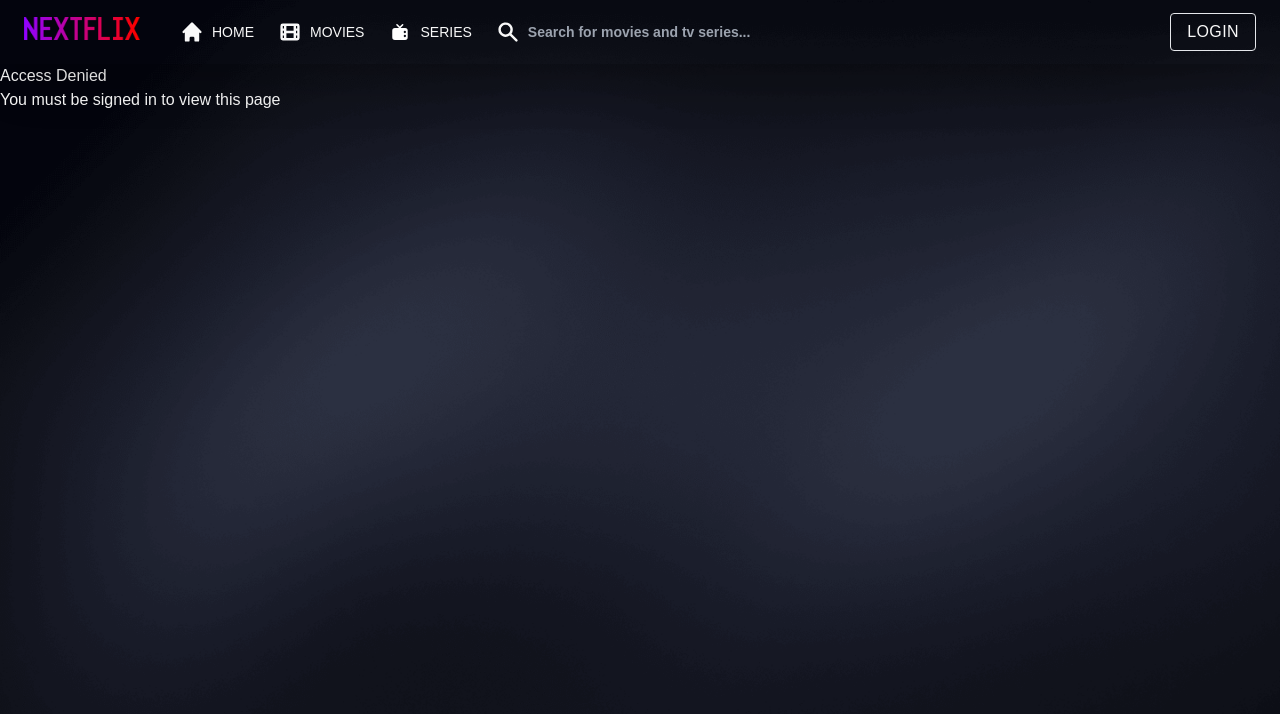
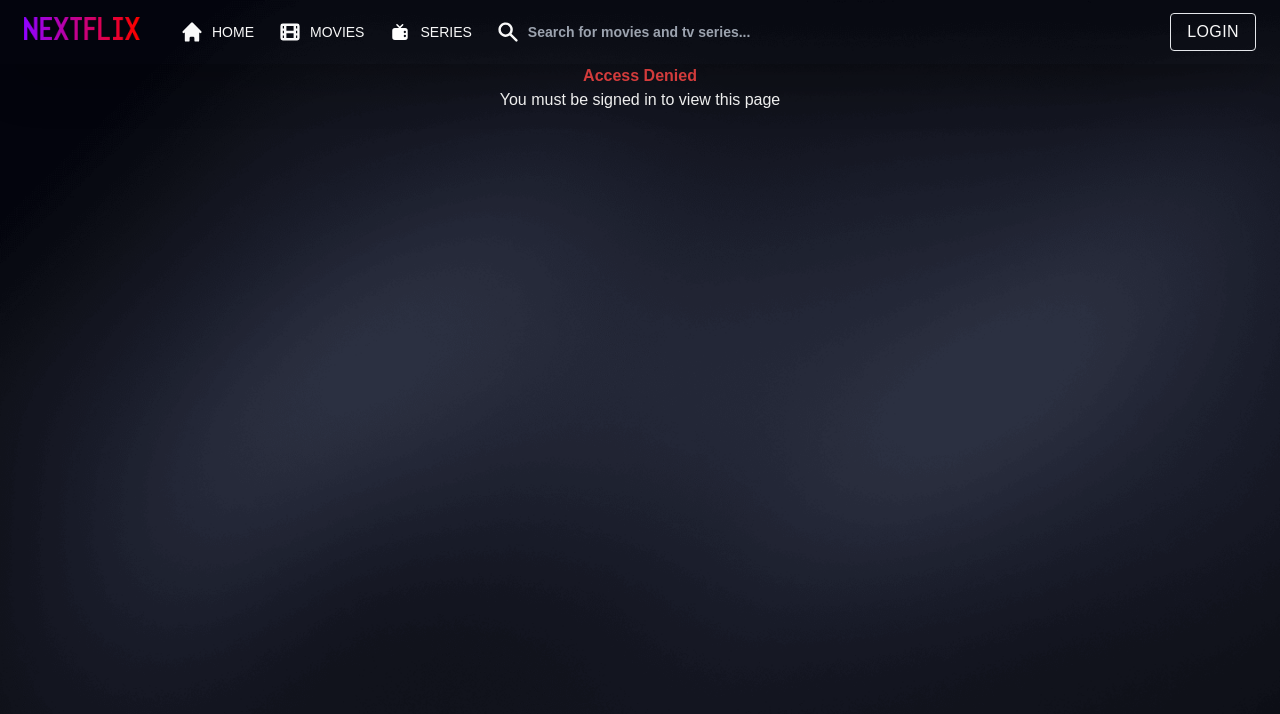
Before and after one commit to willtrinh/nextflix, a Next.js app: page /secret in a window 1280 px wide. Shown: the top 714 px of the page. Built offline with nearby package versions, Linux system fonts and the light colour scheme; no server answers.

Commit message:
minor details

```diff
--- a/components/Header.js
+++ b/components/Header.js
@@ -47,7 +47,7 @@ const Header = () => {
             <span className='span'>Series</span>
           </a>
         </Link>
-        <Link href='/results'>
+        <Link href='/search'>
           <a className='header-link group'>
             <SearchIcon className='h-6' />
             <Search />
--- /dev/null
+++ b/pages/search.js
@@ -0,0 +1,15 @@
+import { Fragment } from 'react';
+import Header from '../components/Header';
+import Head from 'next/head';
+const SearchPage = () => {
+  return (
+    <Fragment>
+      <Head>
+        <title>Nextflix | Search</title>
+      </Head>
+      <Header />
+    </Fragment>
+  );
+};
+
+export default SearchPage;
--- a/pages/secret.js
+++ b/pages/secret.js
@@ -1,30 +1,35 @@
+import { Fragment } from 'react';
 import Header from '../components/Header';
+import Head from 'next/head';
 import { useSession, signIn, signOut } from 'next-auth/react';
 
-const Secret = () => {
+const SecretPage = () => {
   const { data: session } = useSession();
 
   return (
-    <>
+    <Fragment>
+      <Head>
+        <title>Nextflix | Secret Protected Page</title>
+      </Head>
       <Header />
       {session ? (
-        <section>
-          <h1>Protected Page</h1>
+        <section className='flex flex-col text-center items-center'>
+          <h1 className='font-bold text-green-500'>Protected Page</h1>
           <div>
             This is protected content. You can access this content because you
             are signed in.
           </div>
         </section>
       ) : (
-        <section>
-          <h1>Access Denied</h1>
+        <section className='flex flex-col text-center items-center'>
+          <h1 className='font-bold text-red-500'>Access Denied</h1>
           <button onClick={() => signIn()}>
             You must be signed in to view this page
           </button>
         </section>
       )}
-    </>
+    </Fragment>
   );
 };
 
-export default Secret;
+export default SecretPage;
```
